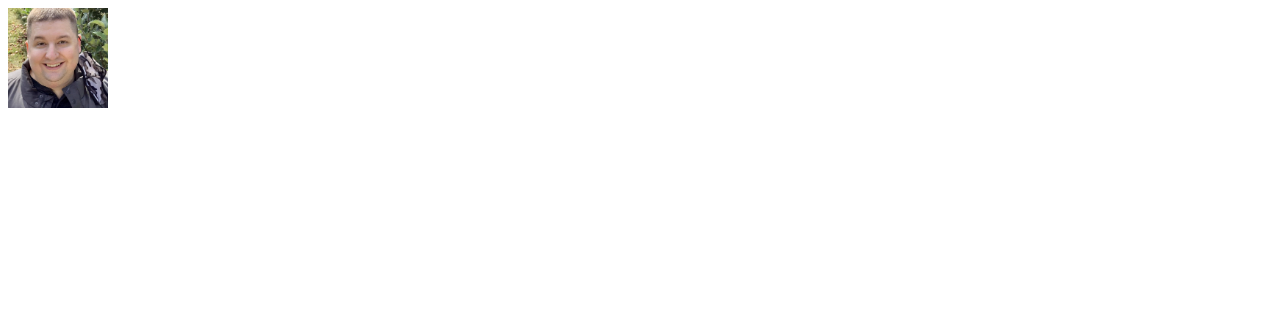
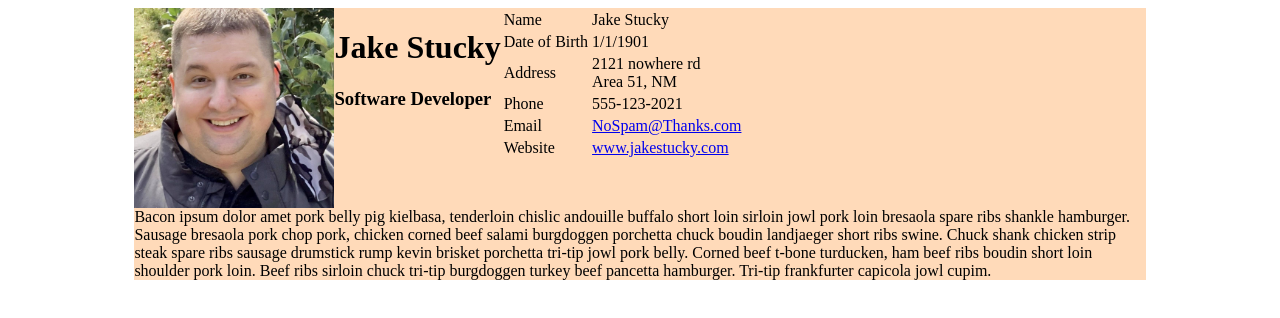
Before and after one commit to jakestucky/resume_tekSystems, a plain HTML site: page resume_excercise/index.html in a window 1280 px wide. Drawn offline with Linux system fonts and the light colour scheme.

Commit message:
Added outline content

```diff
--- a/resume_excercise/index.html
+++ b/resume_excercise/index.html
@@ -6,14 +6,70 @@
   </head>
   <body>
     <div id="main_container">
-      <div id="section_1">
-        <div id="image_name_info">
-          <div id="image"><img src="jake.jpg" width="100" height="100"</div>
-          <div id="name"></div>
-          <div id="general_information"></div>
+      <div
+        id="section_1"
+        style="background-color: peachpuff; width: 80%; margin-left: 10%"
+      >
+        <div id="image_name_info" style="display: inline-flex">
+          <div id="image">
+            <img src="jake.jpg" width="200" height="200" />
+          </div>
+          <div id="name">
+            <h1>Jake Stucky</h1>
+            <h3>Software Developer</h3>
+          </div>
+          <div id="general_information">
+            <table>
+              <tr>
+                <td>Name</td>
+                <td>Jake Stucky</td>
+              </tr>
+              <tr>
+                <td>Date of Birth</td>
+                <td>1/1/1901</td>
+              </tr>
+              <tr>
+                <td>Address</td>
+                <td>
+                  2121 nowhere rd
+                  <br />
+                  Area 51, NM
+                </td>
+              </tr>
+              <tr>
+                <td>Phone</td>
+                <td>555-123-2021</td>
+              </tr>
+              <tr>
+                <td>Email</td>
+                <td>
+                  <a href="mailto:NoSpam@Thanks.com">NoSpam@Thanks.com</a>
+                </td>
+              </tr>
+              <tr>
+                <td>Website</td>
+                <td>
+                  <a href="http://www.jakestucky.com" target="_blank"
+                    >www.jakestucky.com</a
+                  >
+                </td>
+              </tr>
+            </table>
+          </div>
         </div>
-        <div id="bio"></div>
+        <div id="bio">
+          Bacon ipsum dolor amet pork belly pig kielbasa, tenderloin chislic
+          andouille buffalo short loin sirloin jowl pork loin bresaola spare
+          ribs shankle hamburger. Sausage bresaola pork chop pork, chicken
+          corned beef salami burgdoggen porchetta chuck boudin landjaeger short
+          ribs swine. Chuck shank chicken strip steak spare ribs sausage
+          drumstick rump kevin brisket porchetta tri-tip jowl pork belly. Corned
+          beef t-bone turducken, ham beef ribs boudin short loin shoulder pork
+          loin. Beef ribs sirloin chuck tri-tip burgdoggen turkey beef pancetta
+          hamburger. Tri-tip frankfurter capicola jowl cupim.
+        </div>
       </div>
     </div>
+    <div id="resume_body"></div>
   </body>
 </html>
```
